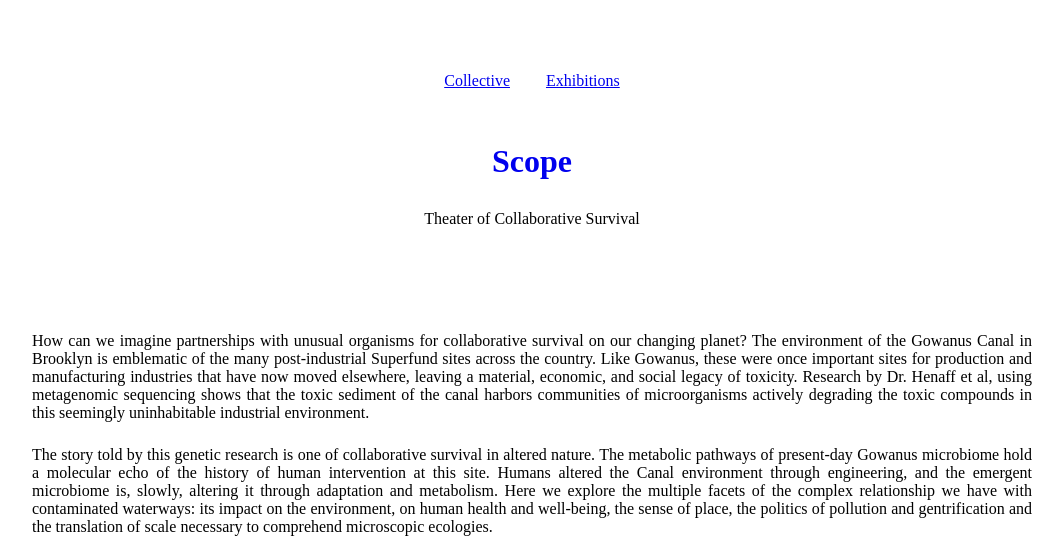
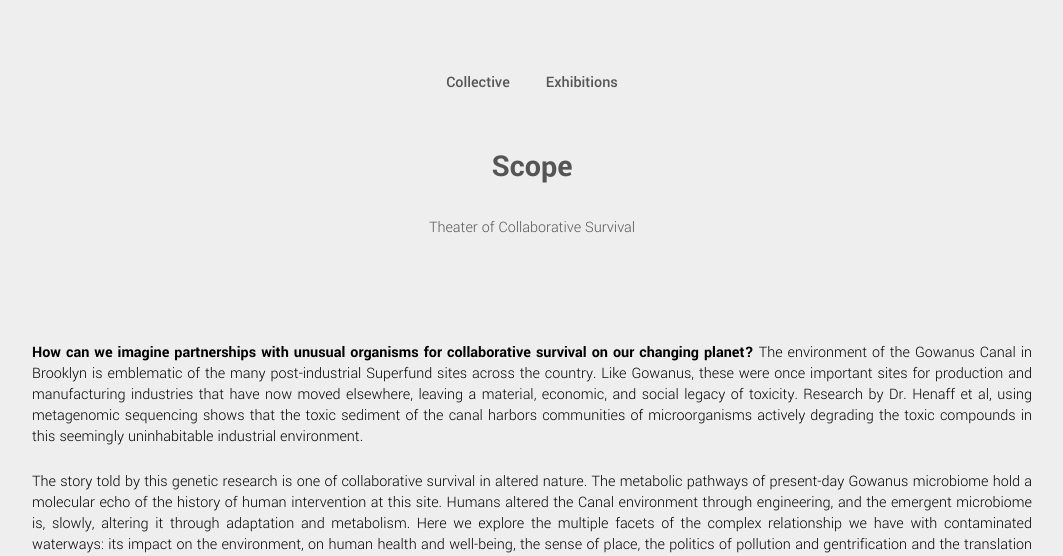
Before and after one commit to leo-nerd/scope-info, a plain HTML site: page index.html in a window 1280 px wide. Shown: the top 556 px of the page, without its empty margins (108-1171 px from the left). Drawn offline with Linux system fonts and the light colour scheme.

Commit message:
some formatting

```diff
--- a/index.html
+++ b/index.html
@@ -2,6 +2,7 @@
 <html>
 <head>
 	<link rel="stylesheet" href="main.css">
+	<link href="https://fonts.googleapis.com/css2?family=Yantramanav:wght@300;500;700&display=swap" rel="stylesheet">
 </head>
 <body>
 	<header>
@@ -14,7 +15,7 @@
 	</header>
 	<div class="main-text">
 		<p>
-			How can we imagine partnerships with unusual organisms for collaborative survival on our changing planet? The environment of the Gowanus Canal in Brooklyn is emblematic of the many post-industrial Superfund sites across the country. Like Gowanus, these were once important sites for production and manufacturing industries that have now moved elsewhere, leaving a material, economic, and social legacy of toxicity. Research by Dr. Henaff et al, using metagenomic sequencing shows that the toxic sediment of the canal harbors communities of microorganisms actively degrading the toxic compounds in this seemingly uninhabitable industrial environment.
+			<b>How can we imagine partnerships with unusual organisms for collaborative survival on our changing planet?</b> The environment of the Gowanus Canal in Brooklyn is emblematic of the many post-industrial Superfund sites across the country. Like Gowanus, these were once important sites for production and manufacturing industries that have now moved elsewhere, leaving a material, economic, and social legacy of toxicity. Research by Dr. Henaff et al, using metagenomic sequencing shows that the toxic sediment of the canal harbors communities of microorganisms actively degrading the toxic compounds in this seemingly uninhabitable industrial environment.
 		</p>
 
 		<p>
--- a/main.css
+++ b/main.css
@@ -1,15 +1,27 @@
+html {
+	background: #eee;
+}
+
 body {
 	/*text-align: center;*/
+	font-family: 'Yantramanav', sans-serif;
 }
 
 header {
 	/*text-align: center;*/
 	padding: 2em;
+	/*color: grey;*/
 }
 
 nav {
 	padding: 2em;
 	text-align: center;
+	/*color: #555*/
+}
+
+nav > a {
+	text-decoration: none;
+	color: #555;
 }
 
 h1 {
@@ -21,6 +33,7 @@ nav > a {
 }
 
 .main-text {
+	font-weight: 300;
 	text-align: center;
 	margin: auto;
 	max-width: 1000px;
@@ -29,6 +42,8 @@ nav > a {
 
 .subtitle {
 	text-align: center;
+	font-weight: 300;
+	color: #555;
 }
 
 .exhibitions {
@@ -43,6 +58,10 @@ p {
 	padding-top: 0.5em;
 }
 
+/*p::first-letter {
+	font-size: 130%;
+}*/
+
 iframe {
 	padding: 1em;
 	margin-top: 2em;
@@ -50,6 +69,7 @@ iframe {
 
 h1 > a {
 	text-decoration: none;
+	color: #555;
 }
 
 .exhibition {
```
Also changed, not shown: collective.html (+2 -1 lines), exhibitions.html (+1 -0 lines).
